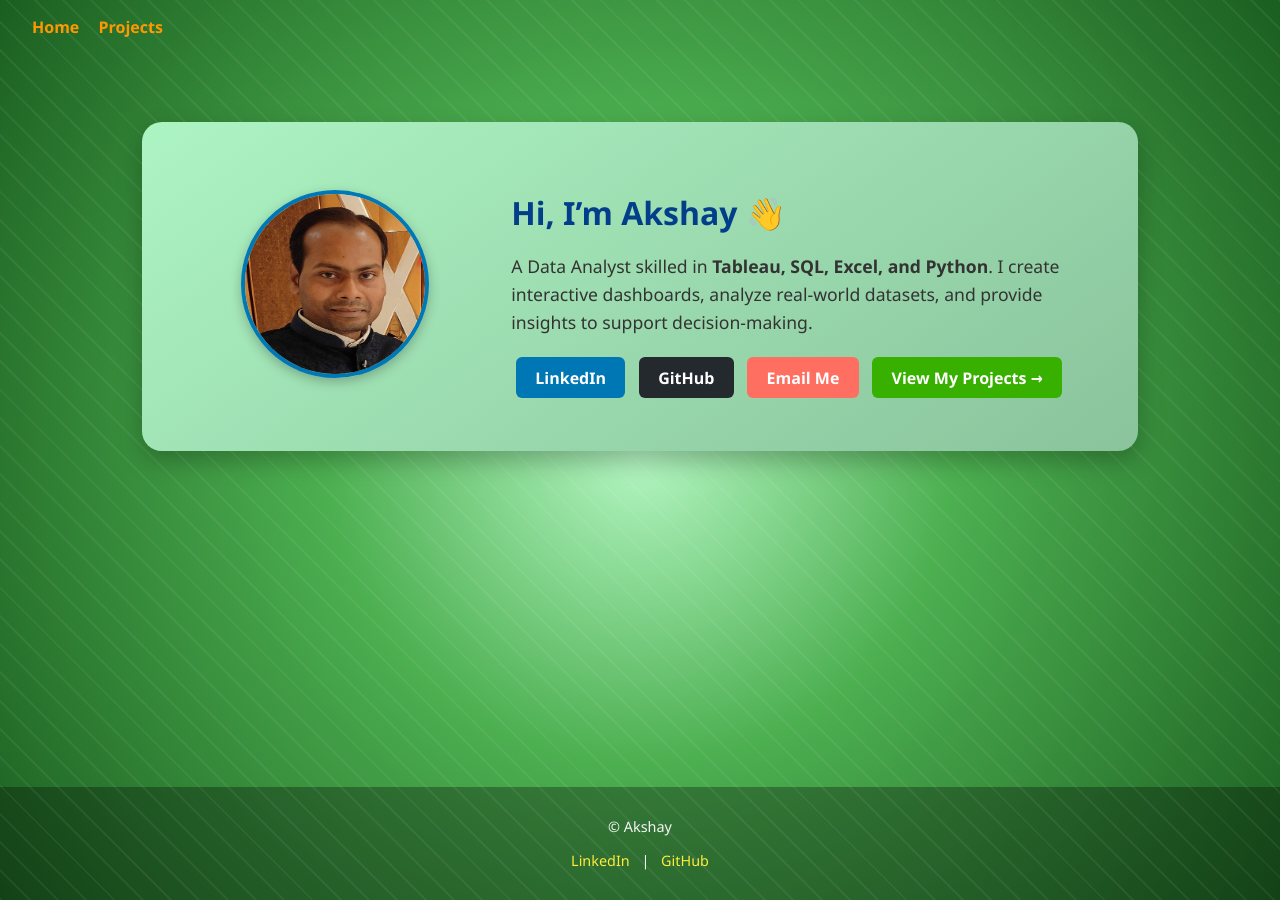
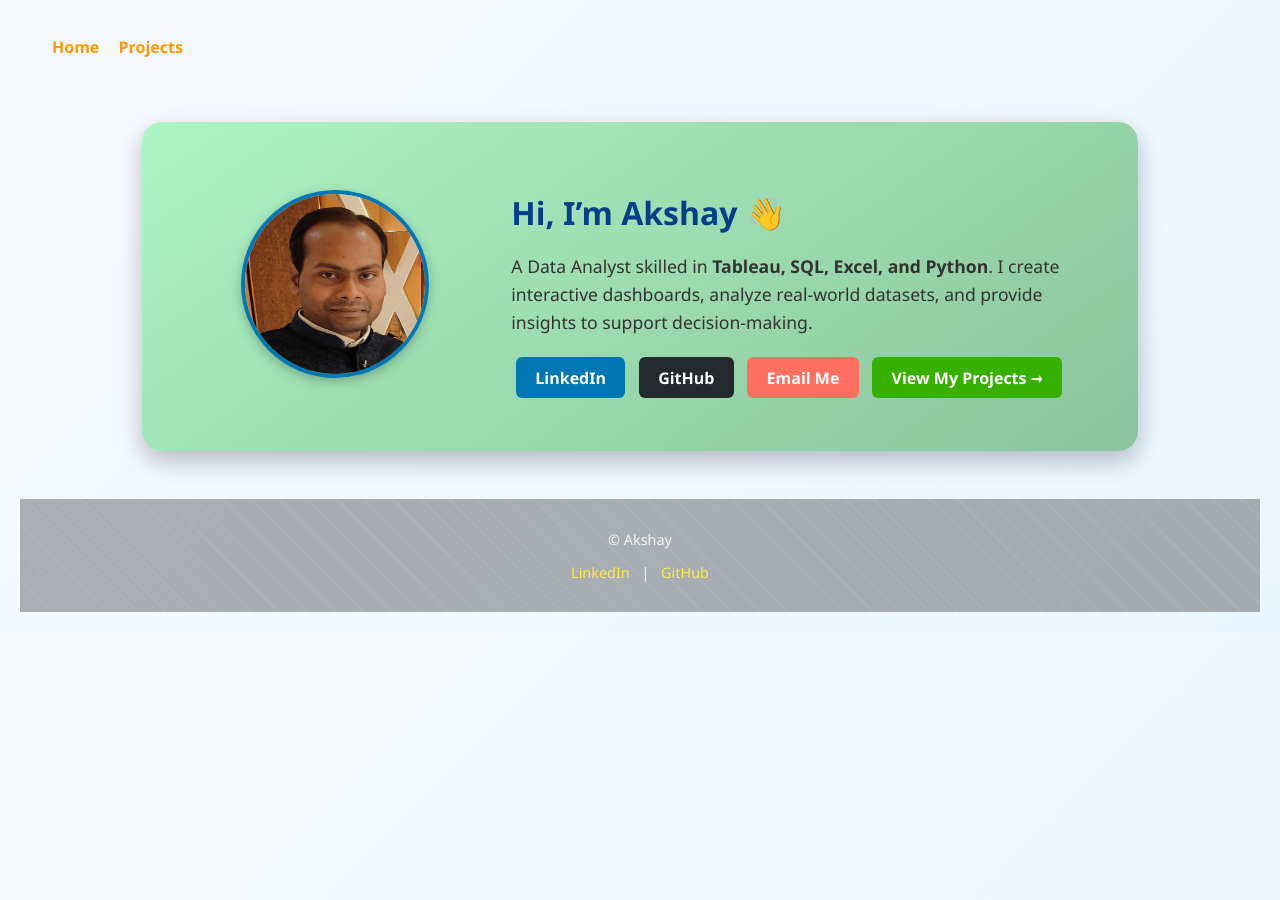
Before and after one commit to AkshaySinha01/AkshaySinha01.github.io, a Jekyll site: the page built from index.md, in a window 1280 px wide. Built offline with Jekyll 4.4.1, drawn with Linux system fonts in a browser that asks for light colours.

Commit message:
Update home.html

```diff
--- a/_layouts/home.html
+++ b/_layouts/home.html
@@ -5,12 +5,10 @@
 <style>
 /* Background styling for full page */
 body {
-  background: radial-gradient(circle at center, #b5f7c4 0%, #4caf50 40%, #1b5e20 100%);
+  background: linear-gradient(135deg, #f8f9ff, #eaf6ff);
   font-family: "Segoe UI", Tahoma, Geneva, Verdana, sans-serif;
-  min-height: 100vh;
-  margin: 0;
-  display: flex;
-  flex-direction: column;
+  position: relative;
+  overflow-x: hidden;
 }
 
 /* Add subtle diagonal pattern overlay */
```
